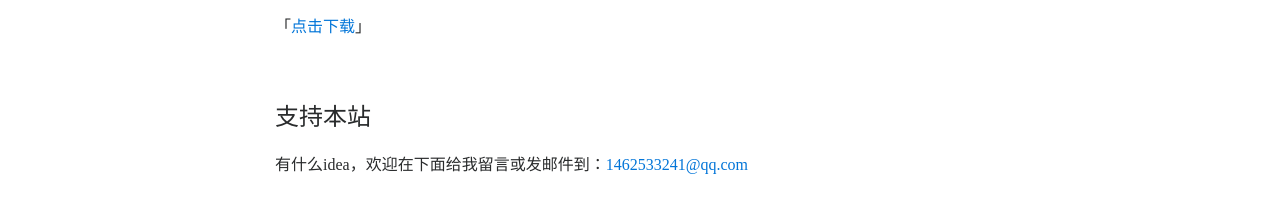
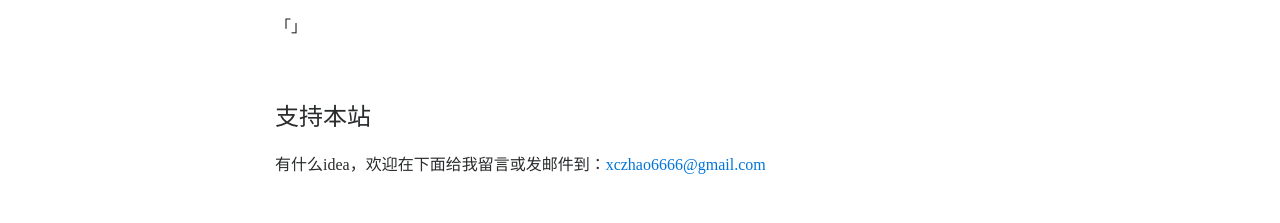
Before and after one commit to Hedy-Zhao/Hedy-zhao.github.io, a plain HTML site: page about.html in a window 1280 px wide. Shown: the part 755-978 px from the top of the page. Drawn offline with Linux system fonts and the light colour scheme.

Commit message:
Update about.html

```diff
--- a/about.html
+++ b/about.html
@@ -48,11 +48,11 @@
                     <p><span style="line-height: 1.5;">站主的个人简历</span></p>
                     <p>若是对我满意，请记得联系我！！</p>
                     <p>如果你觉得有需要还可以免费下载我的简历作为参考！！</p>
-                    <p>「<a href="Tpl/简历.pdf" download="简历.pdf">点击下载</a>」</p>
+                    <p>「<a href="Tpl/.pdf" download="简历.pdf"></a>」</p>
                     <p>&nbsp;</p>
 
                     <p><span style="font-size: 24px;">支持本站</span></p>
-                    <p>有什么idea，欢迎在下面给我留言或发邮件到：<a href="http://mail.qq.com/cgi-bin/qm_share?t=qm_mailme&amp;email=xczhao6666@gmail.com" target="_blank">1462533241@qq.com</a></p>
+                    <p>有什么idea，欢迎在下面给我留言或发邮件到：<a href="http://mail.qq.com/cgi-bin/qm_share?t=qm_mailme&amp;email=xczhao6666@gmail.com" target="_blank">xczhao6666@gmail.com</a></p>
                 </div>
             </div>
         </div>
@@ -79,11 +79,7 @@
       </div>
     <script src="style/js/GeeYo.js"></script>
     <script src="style/js/gb2big5.js"></script>
-    <!--
-    	作者：15249239025@163.com
-    	时间：2019-04-18
-    	描述：时间
-    -->
+
 <script type="text/javascript">
     function show_site_runtime(){
 	window.setTimeout("show_site_runtime()",1000); // 每秒运行一次函数
```
